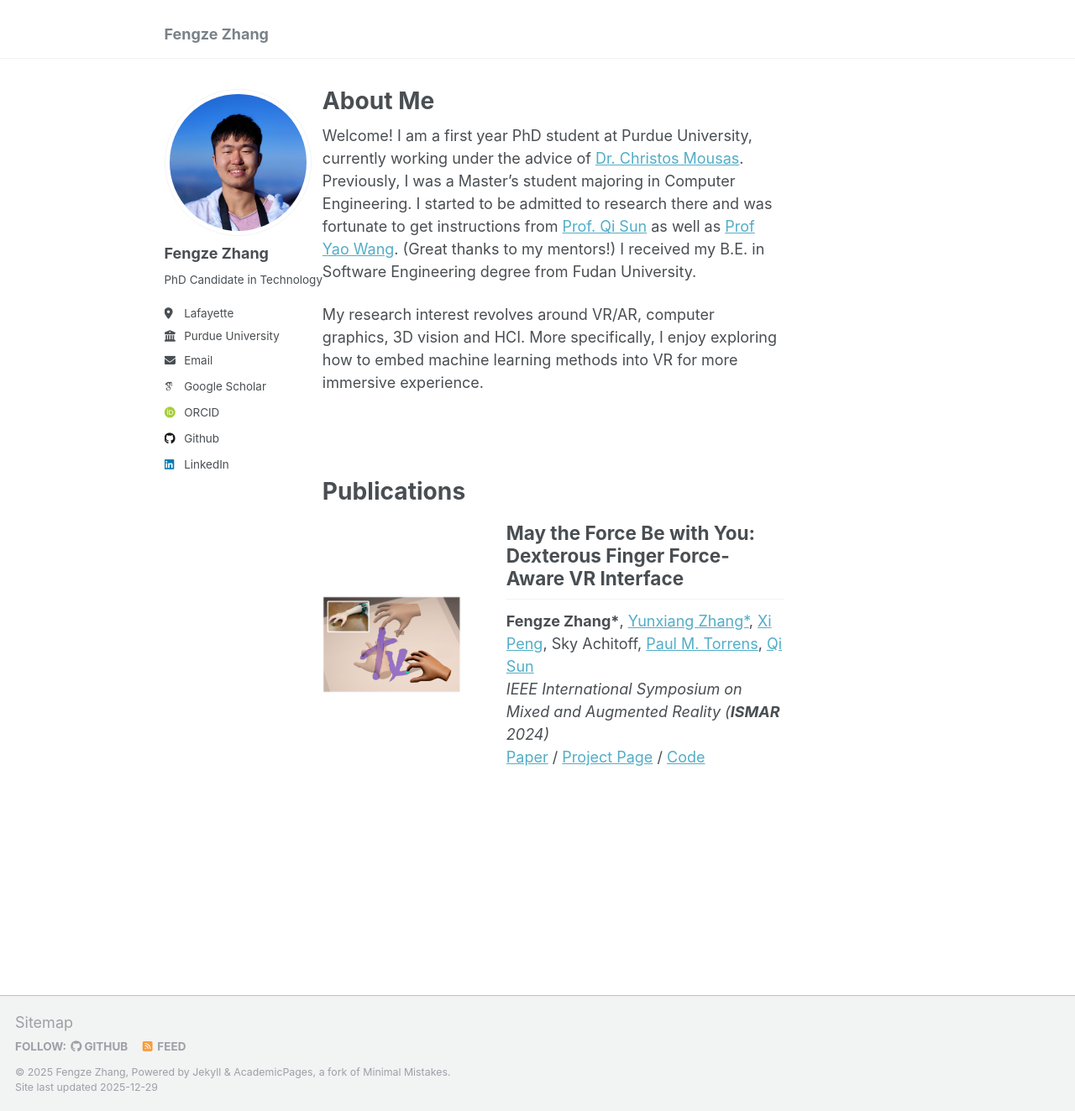
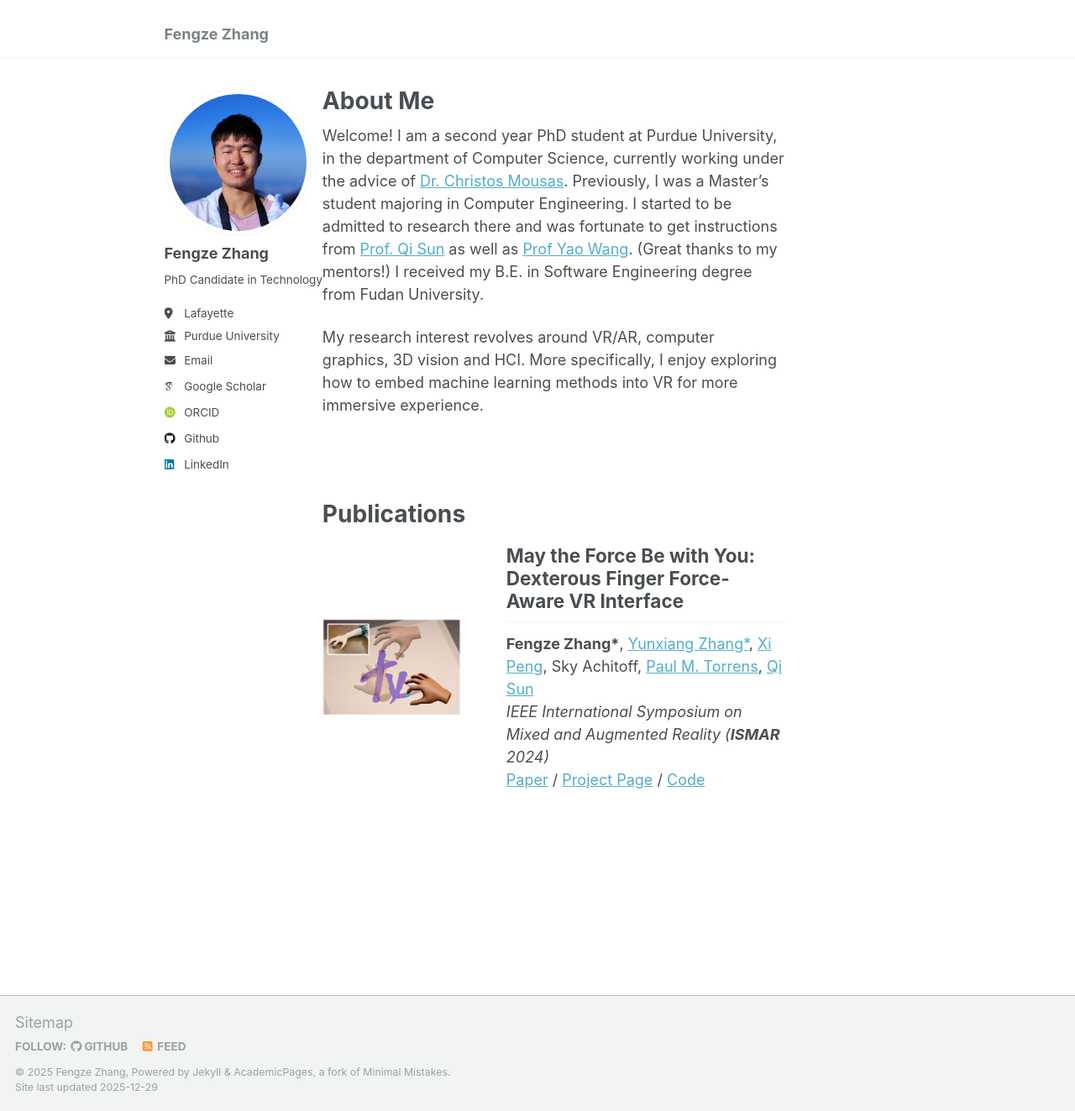
Before and after one commit to DemoySegment/demoysegment.github.io, a Jekyll site: the page built from _pages/about.md, in a window 1280 px wide and 1323 px high. Shown: the whole window at 84% size. Built offline with Jekyll 4.4.1, drawn with Linux system fonts in a browser that asks for light colours; some web fonts are replaced.

Commit message:
Update about.md

```diff
--- a/_pages/about.md
+++ b/_pages/about.md
@@ -7,7 +7,7 @@ redirect_from:
   - /about.html
 ---
 <!-- for now I will keep everything on only this file, as I have not much stuffs to share -->
-Welcome! I am a first year PhD student at Purdue University, currently working under the advice of [Dr. Christos Mousas](https://web.ics.purdue.edu/~cmousas/). Previously, I was a Master's student majoring in Computer Engineering. I started to be admitted to research there and was fortunate to get instructions from [Prof. Qi Sun](https://qisun.me/) as well as [Prof Yao Wang](https://engineering.nyu.edu/faculty/yao-wang). (Great thanks to my mentors!) I received my B.E. in Software Engineering degree from Fudan University.
+Welcome! I am a second year PhD student at Purdue University, in the department of Computer Science, currently working under the advice of [Dr. Christos Mousas](https://web.ics.purdue.edu/~cmousas/). Previously, I was a Master's student majoring in Computer Engineering. I started to be admitted to research there and was fortunate to get instructions from [Prof. Qi Sun](https://qisun.me/) as well as [Prof Yao Wang](https://engineering.nyu.edu/faculty/yao-wang). (Great thanks to my mentors!) I received my B.E. in Software Engineering degree from Fudan University.
 
 My research interest revolves around VR/AR, computer graphics, 3D vision and HCI. More specifically, I enjoy exploring how to embed machine learning methods into VR for more immersive experience.
 
```
